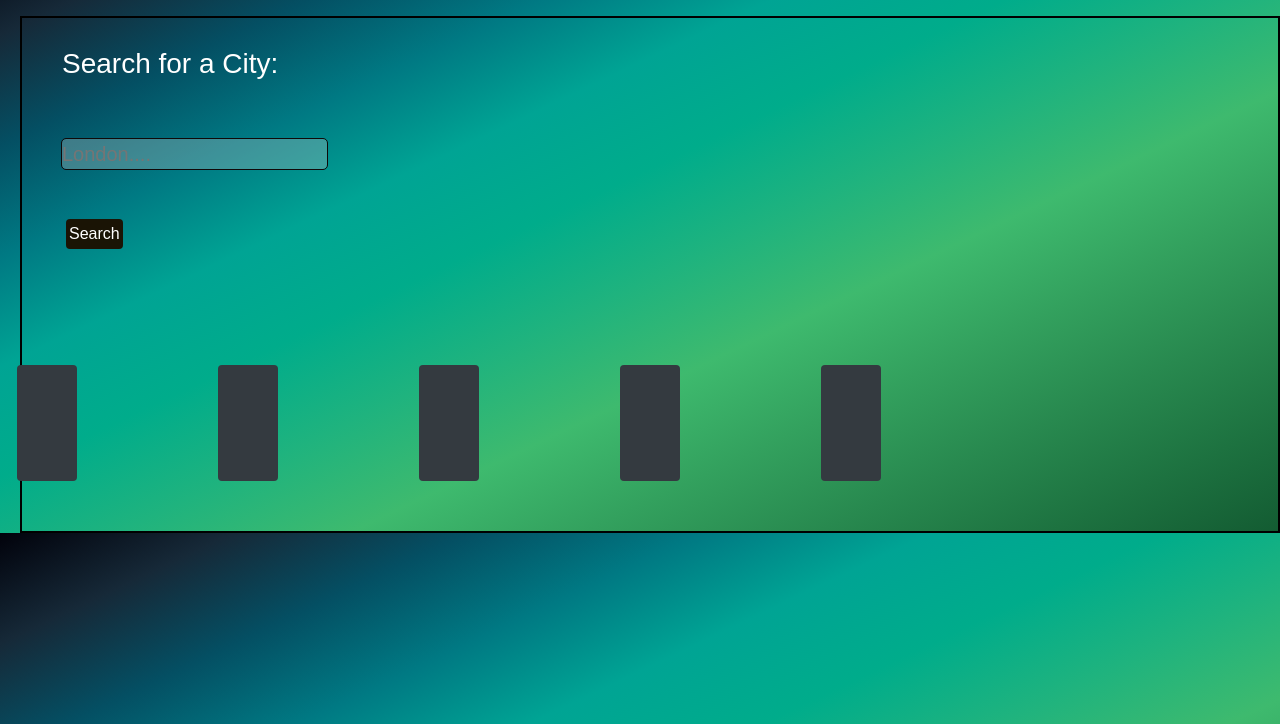
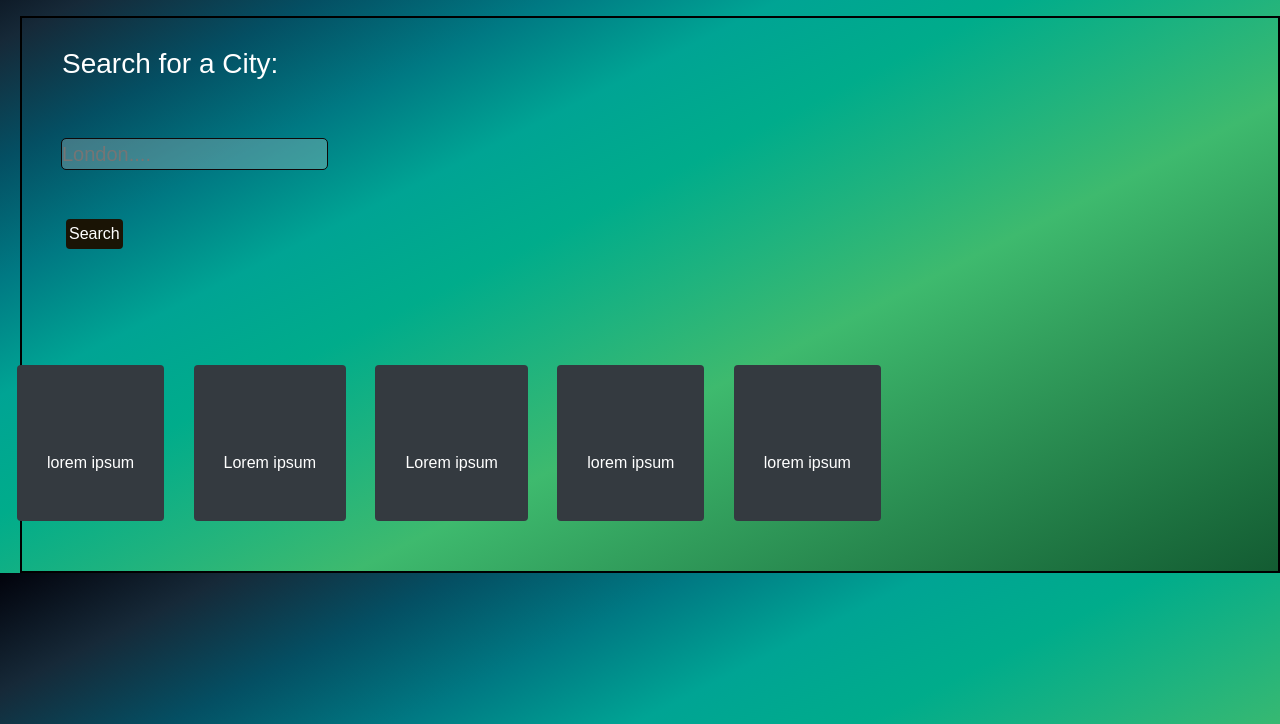
Before and after one commit to sumbal28/Weather-Dashboard, a plain HTML site: page index.html in a window 1280 px wide. Shown: the part 76-800 px from the top of the page. Drawn offline with nearby package versions, Linux system fonts and the light colour scheme.

Commit message:
updated css

```diff
--- a/index.html
+++ b/index.html
@@ -78,31 +78,31 @@
                       <p class="future-date" id="future-date-1"></p>
                       <img id="future-icon-1" src="" alt="">
                       <p class="future-temp" id="future-temp-1"></p>
-                      <p class="future-humidity" id="future-humidity-1"></p>
+                      <p class="future-humidity" id="future-humidity-1">lorem ipsum</p>
                   </div>
                   <div class="future-card bg-dark  rounded">
                       <p class="future-date" id="future-date-2"></p>
                       <img id="future-icon-2" src="" alt="">
                       <p class="future-temp" id="future-temp-2"></p>
-                      <p class="future-humidity" id="future-humidity-2"></p>
+                      <p class="future-humidity" id="future-humidity-2">Lorem ipsum</p>
                   </div>
                   <div class="future-card bg-dark  rounded">
                       <p class="future-date" id="future-date-3"></p>
                       <img id="future-icon-3" src="" alt="">
                       <p class="future-temp" id="future-temp-3"></p>
-                      <p class="future-humidity" id="future-humidity-3"></p>
+                      <p class="future-humidity" id="future-humidity-3">Lorem ipsum</p>
                   </div>
                   <div class="future-card bg-dark  rounded">
                       <p class="future-date" id="future-date-4"></p>
                       <img id="future-icon-4" src="" alt="">
                       <p class="future-temp" id="future-temp-4"></p>
-                      <p class="future-humidity" id="future-humidity-4"></p>
+                      <p class="future-humidity" id="future-humidity-4">lorem ipsum</p>
                   </div>
                   <div class="future-card bg-dark rounded">
                       <p class="future-date" id="future-date-5"></p>
                       <img id="future-icon-5" src="" alt="">
                       <p class="future-temp" id="future-temp-5"></p>
-                      <p class="future-humidity" id="future-humidity-5"></p>
+                      <p class="future-humidity" id="future-humidity-5">lorem ipsum</p>
 
                   </div>
               </div>
@@ -120,5 +120,4 @@
   <script src="https://cdnjs.cloudflare.com/ajax/libs/jquery/3.2.1/jquery.min.js"></script>
   <script src="script.js"></script>
 </body>
-
 </html>
```
